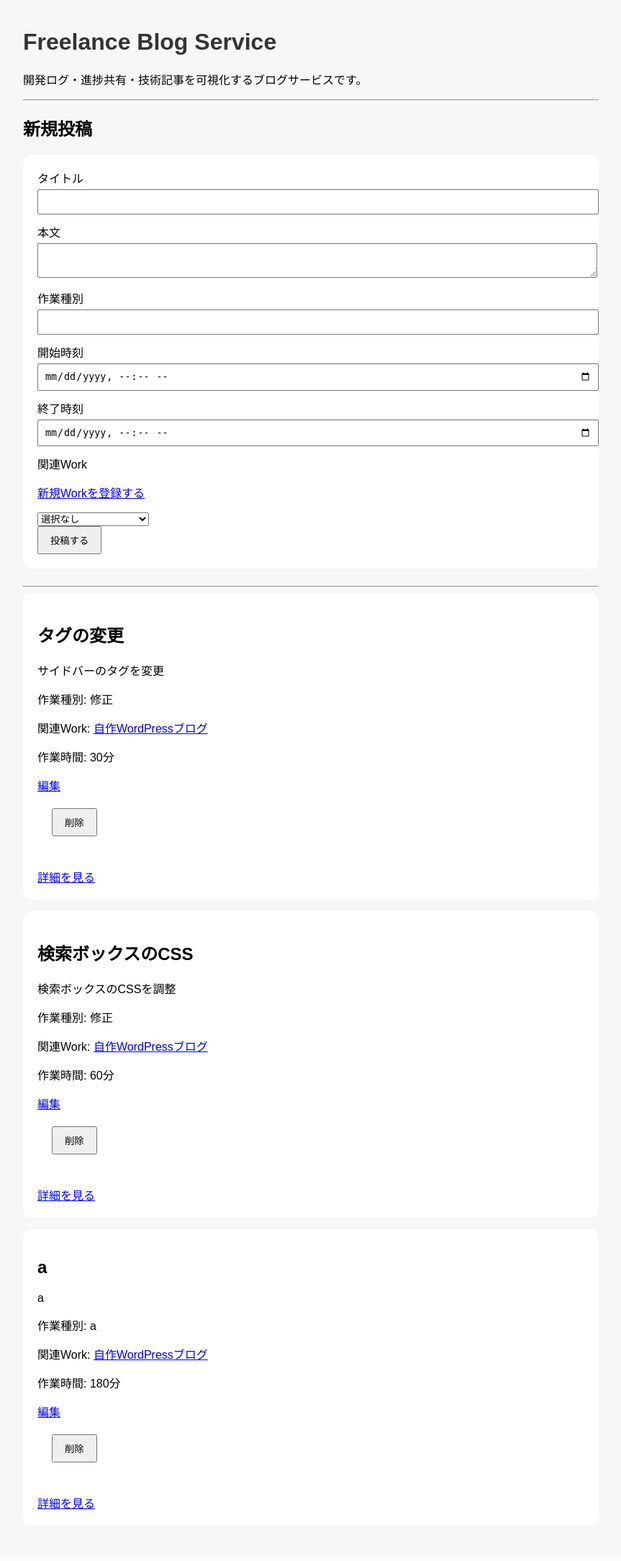
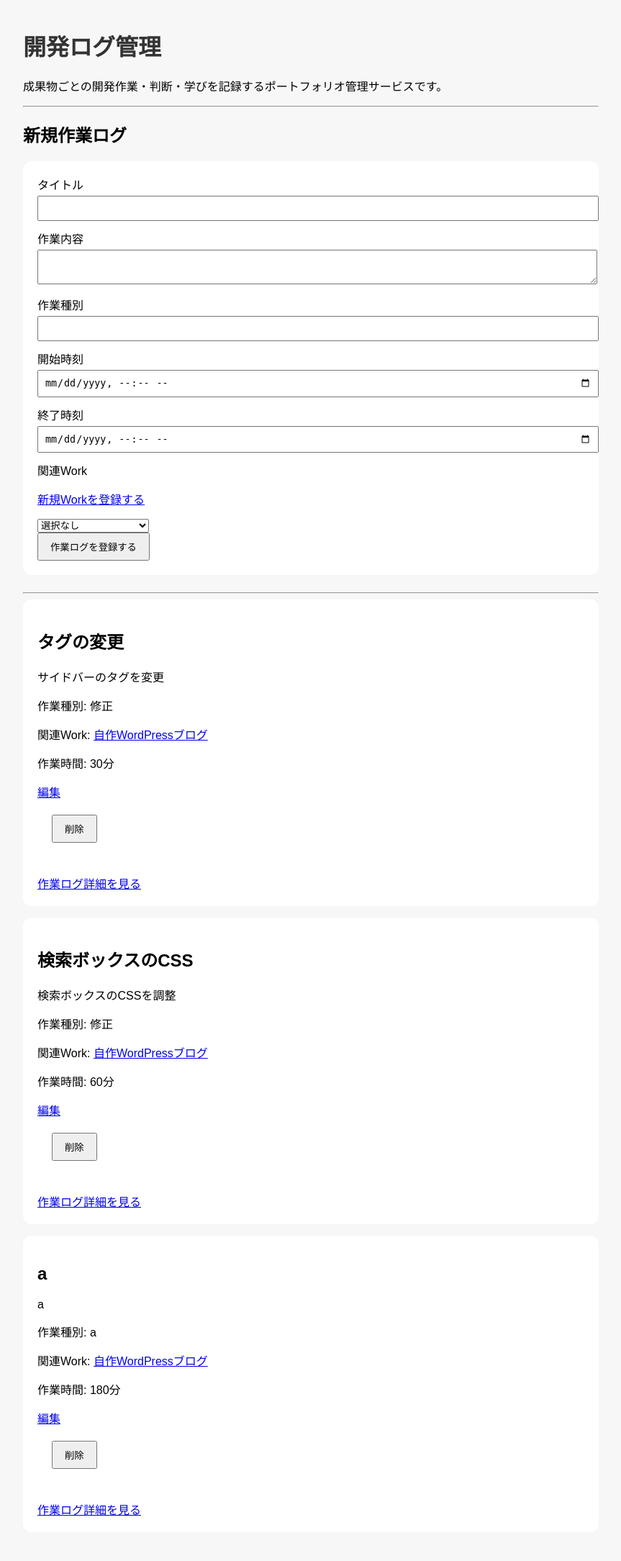
Before and after one commit to ki-hi-ro/freelance-blog, a FastAPI app: page /posts-page in a window 1280 px wide. Shown: the whole page at 72% size, without its empty margins (208-1071 px from the left). Before the commit the page ends 2097 px from the top, so only its background shows below. Run offline with FastAPI, Linux system fonts and the light colour scheme.

Commit message:
作業ログ登録ページの文言などを修正

```diff
--- a/app/templates/posts.html
+++ b/app/templates/posts.html
@@ -2,16 +2,16 @@
 <html lang="ja">
 <head>
     <meta charset="UTF-8">
-    <title>Freelance Blog Service</title>
+    <title>開発ログ管理</title>
     <link rel="stylesheet" href="/static/style.css">
 </head>
 <body>
-    <h1>Freelance Blog Service</h1>
-    <p>開発ログ・進捗共有・技術記事を可視化するブログサービスです。</p>
+    <h1>開発ログ管理</h1>
+    <p>成果物ごとの開発作業・判断・学びを記録するポートフォリオ管理サービスです。</p>
 
     <hr>
 
-    <h2>新規投稿</h2>
+    <h2>新規作業ログ</h2>
 
     <form action="/posts-page" method="post">
     <div>
@@ -20,7 +20,7 @@
     </div>
 
     <div>
-        <label>本文</label><br>
+        <label>作業内容</label><br>
         <textarea name="content"></textarea>
     </div>
 
@@ -49,7 +49,7 @@
     </div>
 
 
-    <button type="submit">投稿する</button>
+    <button type="submit">作業ログを登録する</button>
     </form>
 
     <hr>
@@ -75,7 +75,7 @@
         <button type="submit">削除</button>
         </form>
 
-        <a href="/posts-page/{{ post.id }}">詳細を見る</a>
+        <a href="/posts-page/{{ post.id }}">作業ログ詳細を見る</a>
     </div>
     {% endfor %}
 </body>
```
Also changed, not shown: blog.db.
